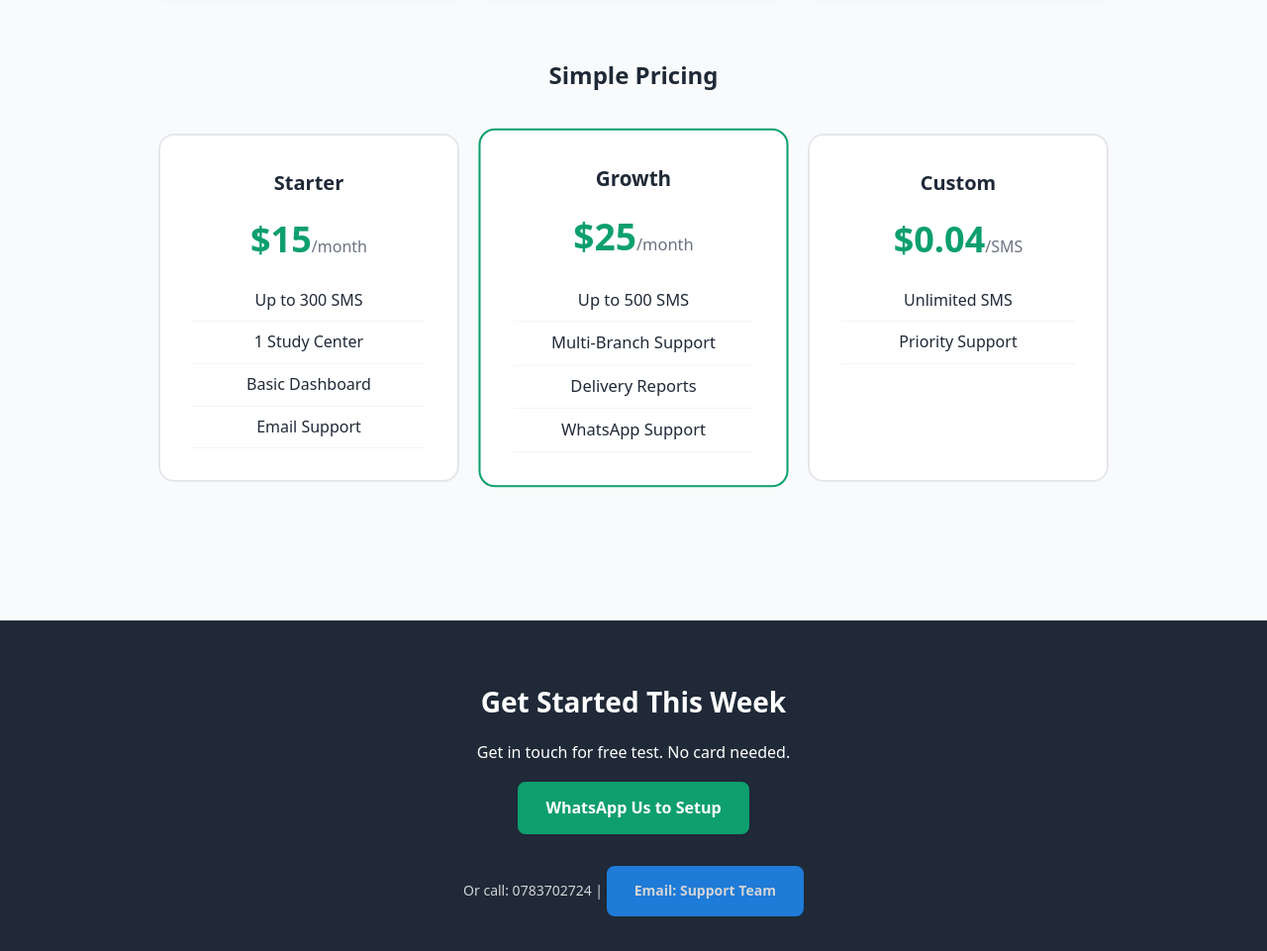
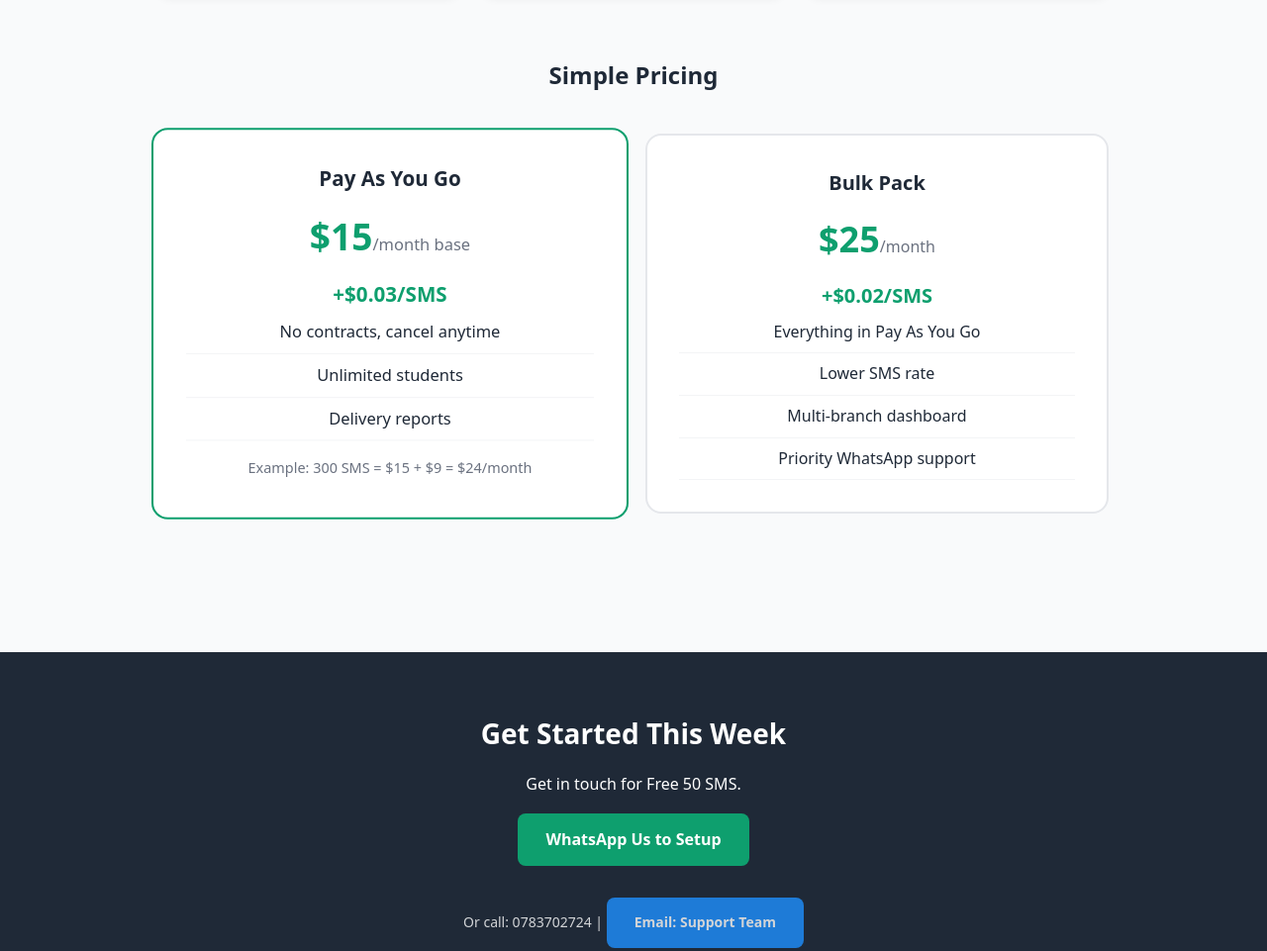
Before and after one commit to DimondKudzai/feesreminder, a plain HTML site: page index.html in a window 1280 px wide. Shown: the part 763-1724 px from the top of the page at 99% size. Drawn offline with Linux system fonts and the light colour scheme.

Commit message:
init add

```diff
--- a/index.html
+++ b/index.html
@@ -2,8 +2,14 @@
 <html lang="en">
 <head>
 <meta charset="UTF-8">
+<meta name="keywords" content="Fee Reminder, SMS notification, Automation" />
+<meta name="description" content="Automated School & Study Center Fee Reminders" />
 <meta name="viewport" content="width=device-width, initial-scale=1.0">
-<title>FeeReminder ZW – Automated School & Study Center Fee Reminders</title>
+<link rel="icon" type="image/jpg" href="images/banner.jpg">
+<link rel="manifest" href="manifest.json">
+
+<meta name="viewport" content="width=device-width, initial-scale=1.0">
+<title>FeeReminder ZW Automated School & Study Center Fee Reminders</title>
 <style>
 :root{
   --green:#0e9f6e;
@@ -62,33 +68,30 @@ footer{text-align:center;padding:24px;color:#6b7280;font-size:14px}
   </div>
 
   <h2 style="text-align:center;margin-top:60px">Simple Pricing</h2>
+
  <div class="pricing">
-    <div class="price-card">
-      <h4>Starter</h4>
-      <div class="price">$15<span>/month</span></div>
+ <div class="price-card popular">
+ <h4>Pay As You Go</h4>
+ <div class="price">$15<span>/month base</span></div>
+ <div style="font-size:20px;color:var(--green);font-weight:600">+$0.03/SMS</div>
  <ul>
-        <li>Up to 300 SMS</li>
-        <li>1 Study Center</li>
-        <li>Basic Dashboard</li>
-        <li>Email Support</li>
+ <li>No contracts, cancel anytime</li>
+ <li>Unlimited students</li>
+ <li>Delivery reports</li>
+
  </ul>
-    </div>
-    <div class="price-card popular">
-      <h4>Growth</h4>
-      <div class="price">$25<span>/month</span></div>
-      <ul>
-        <li>Up to 500 SMS</li>
-        <li>Multi-Branch Support</li>
-        <li>Delivery Reports</li>
-        <li>WhatsApp Support</li>
-      </ul>
+ <p style="margin-top:16px;font-size:14px;color:#6b7280">Example: 300 SMS = $15 + $9 = $24/month</p>
  </div>
  <div class="price-card">
-      <h4>Custom</h4>
-      <div class="price">$0.04<span>/SMS</span></div>
+ <h4>Bulk Pack</h4>
+ <div class="price">$25<span>/month</span></div>
+ <div style="font-size:20px;color:var(--green);font-weight:600">+$0.02/SMS</div>
  <ul>
-        <li>Unlimited SMS</li>
-        <li>Priority Support</li>
+ <li>Everything in Pay As You Go</li>
+ <li>Lower SMS rate</li>
+ <li>Multi-branch dashboard</li>
+ <li>Priority WhatsApp support</li>
+ <!--<li>Best for 400+ SMS/month</li> -->
  </ul>
  </div>
  </div>
@@ -96,7 +99,7 @@ footer{text-align:center;padding:24px;color:#6b7280;font-size:14px}
 
 <section class="cta">
   <h2>Get Started This Week</h2>
-  <p>Get in touch for free test. No card needed.</p>
+  <p>Get in touch for Free 50 SMS.</p>
   <a href="https://wa.me/263783702724?text=Hi%2C%20I%20want%20to%20start%20using%20FeeReminder" class="btn">WhatsApp Us to Setup</a>
   <p style="margin-top:16px;font-size:14px;opacity:.8">Or call: 0783702724 | <a href="mailto:jmadechawo@gmail.com" class="btn" style="background-color: #1E90FF" >Email: Support Team</a></p>
 </section>
```
Lines whose indentation alone changed are shown as unchanged.
